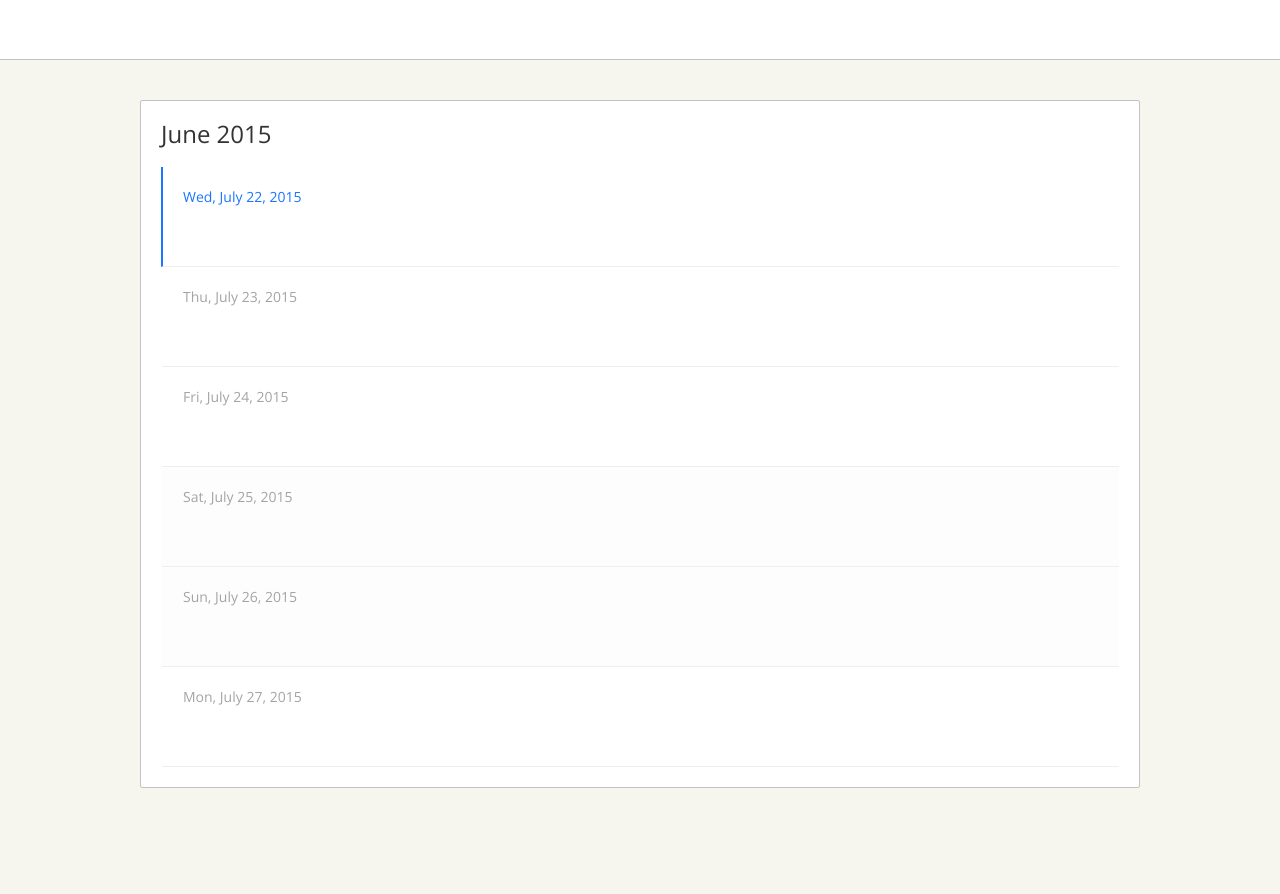
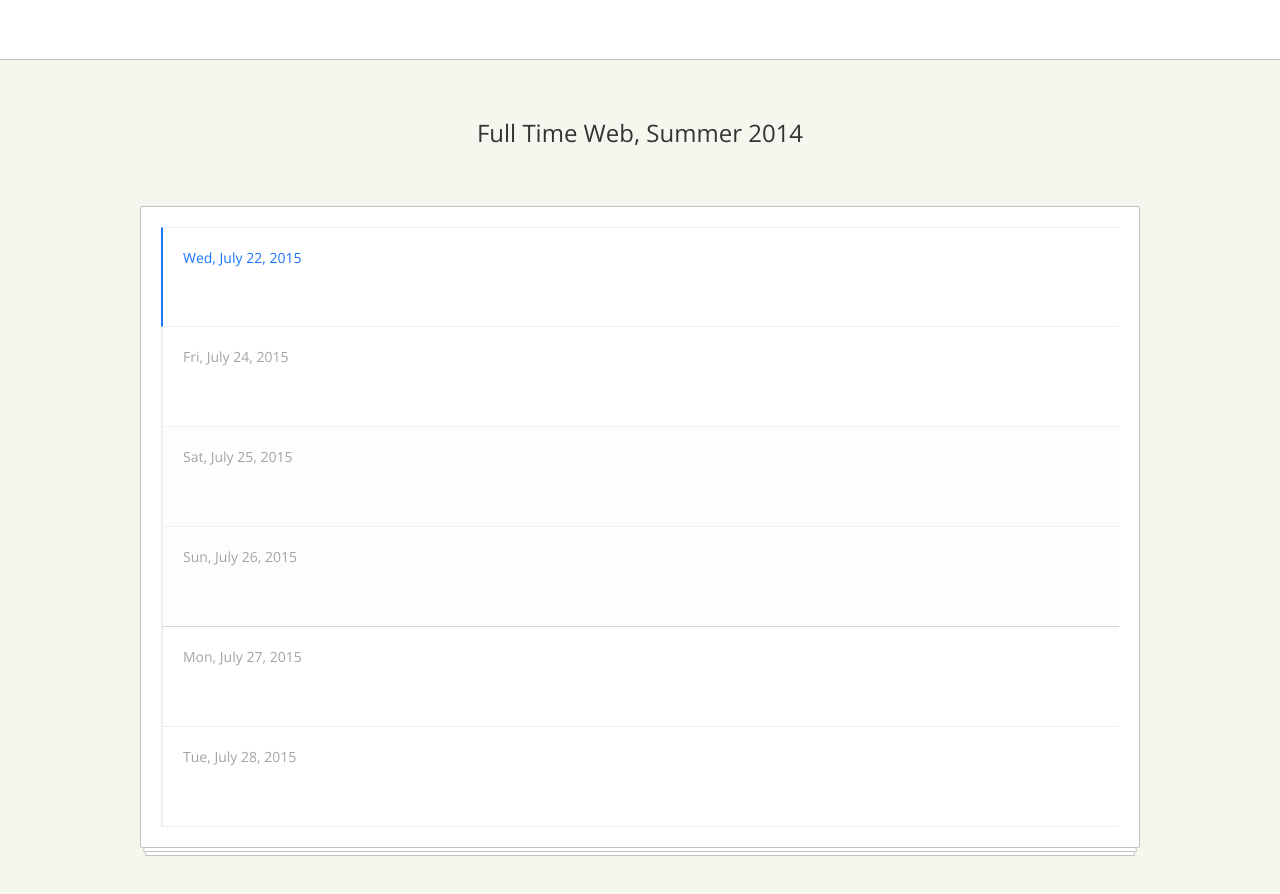
Before and after one commit to jasondawson/devkittens, a website: page index.html at #!/calendar in a window 1280 px wide. Drawn offline with nearby package versions, Linux system fonts and the light colour scheme; some packages are replaced by stand-ins of ours.

Commit message:
Happier with design on calendar view.

```diff
--- a/public/controllers/CalendarController.js
+++ b/public/controllers/CalendarController.js
@@ -1,6 +1,11 @@
 angular.module('devKittens')
 
 .controller('CalendarController', function ($scope, calendarService) {
+
+	// get active course info
+	$scope.course = {
+		name: 'Full Time Web, Summer 2014'
+	}
 
 	$scope.events = calendarService.get();
 	console.log($scope.events);
--- a/public/services/calendarService.js
+++ b/public/services/calendarService.js
@@ -18,21 +18,16 @@ angular.module('devKittens')
 		{
 			_id: '12312qweq3',
 			day: 2,
-			date: new Date('2015-07-23')
+			date: new Date('2015-07-24')
 		},
 		{
 			_id: 'asodias9d90',
 			day: 3,
 			topic: 'Orientation - Git',
-			date: new Date('2015-07-24'),
+			date: new Date('2015-07-25'),
 			lessonPlan: 'https://docs.google.com/a/devmounta.in/document/d/1d',
 			projects:  'https://github.com/DevMountain/learn-git',
 			instructor: 'Tyler McGinnis'
-		},
-		{
-			_id: '12312qweq3',
-			day: 4,
-			date: new Date('2015-07-25')
 		},
 		{
 			_id: '12312qweq3',
@@ -41,8 +36,13 @@ angular.module('devKittens')
 		},
 		{
 			_id: '12312qweq3',
-			day: 4,
+			day: 5,
 			date: new Date('2015-07-27')
+		},
+		{
+			_id: '12312qweq3',
+			day: 6,
+			date: new Date('2015-07-28')
 		}
 	]
 	////////////
--- a/public/styles/calendar.css
+++ b/public/styles/calendar.css
@@ -2,10 +2,12 @@
 	width: 1000px;
 	min-height: 100px;
 	margin: 0 auto;
+	margin-bottom: 100px;
 	padding: 20px;
 	border-radius: 2px;
 	background-color: #fff;
 	border: 1px solid #C3C3C3;
+	position: relative;
 }
 
 	.cal h3 {
@@ -18,25 +20,62 @@
 		min-height: 100px;
 		padding: 20px;
 		position: relative;
-		border-left: 2px solid transparent;
+		border-left: 2px solid #eee;
 		cursor: pointer;
 	}
 
 		.cal .day:hover {
 			border-left: 2px solid #C3C3C3;
 		}
+/*
+			.cal .day:hover .day-date {
+				color: #000;
+			}
+*/
+	.cal .first-day {
+		border-top: 1px solid #eee;
+	}
 
 	.cal .day-date {
 		color: #A4A4A4;
+	}
+
+	.cal .last-day {
+		border-bottom: 1px solid #D5D5D5;
 	}
 
 	.cal .active-date {
 		border-left: 2px solid #1a75ff !important;
 	}
 		.cal .active-date .day-date {
-			color: #1a75ff;
+			color: #1a75ff !important;
 		}
 
 	.cal .weekend {
-		background-color: rgba(250, 250, 250, 0.35);
+		background-color: rgba(255, 97, 26, 0.01);
 	}
+
+
+
+
+
+.after-cal {
+	position: absolute;
+	bottom: -5px;
+	margin: 0 2px;
+	left: 0;
+	width: 994px;
+	height: 4px;
+	border: 1px solid red;
+	border-radius: 2px;
+	border: 1px solid #C3C3C3;
+	border-top: 0;
+	background-color: #fff;
+}
+	.smaller-after {
+		bottom: -9px;
+		margin: 0 4px;
+		left: 0;
+		width: 990px;
+		height: 4px;
+	}
--- a/public/styles/header.css
+++ b/public/styles/header.css
@@ -6,4 +6,5 @@ header {
 	height: 60px;
 	background-color: #fff;
 	border-bottom: 1px solid #C3C3C3;
+	z-index: 100;
 }
--- a/public/styles/main.css
+++ b/public/styles/main.css
@@ -52,3 +52,10 @@ a:hover, a:focus, a:active, a:visited {
 
 ::selection {
 	background-color: #1481e3;
+}
+
+
+.page-title {
+	text-align: center;
+	margin: 120px 0 60px 0;
+}
--- a/public/templates/calendar.html
+++ b/public/templates/calendar.html
@@ -1,15 +1,19 @@
 <header-directive></header-directive>
+
+<h3 class="page-title">{{course.name}}</h3>
 
 <section class="cal">
 
-	<h3 class="month">June 2015</h3>
+	<!-- <h3 class="month">June 2015</h3> -->
 
 
 	<div class="day"
 		ng-repeat="event in events" id="day{{event._id}}"
 		ng-class="{
 			'weekend' : (event.date.getDay() === 0) || (event.date.getDay() === 6),
-			'active-date' : (event.date.getDay() === 3)
+			'active-date' : (event.date.getDay() === 3),
+			'last-day' : event.date.getDay() === 0,
+			'first-day' : $index === 0,
 		}">
 		<p class="day-date">
 			{{event.date | date:'EEE'}}, {{event.date | date:'longDate'}}
@@ -17,4 +21,7 @@
 	</div>
 
 
+
+	<div class="after-cal"></div>
+	<div class="after-cal smaller-after"></div>
 </section>
```
